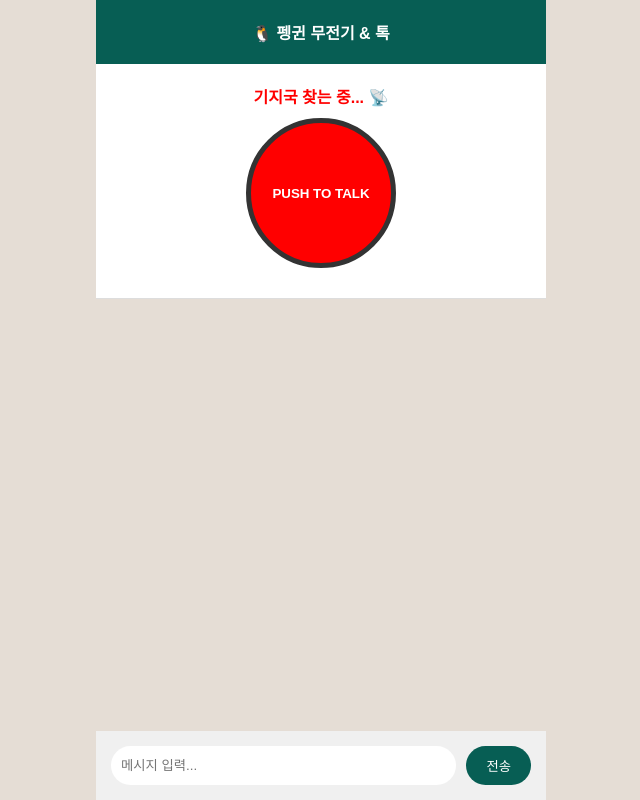
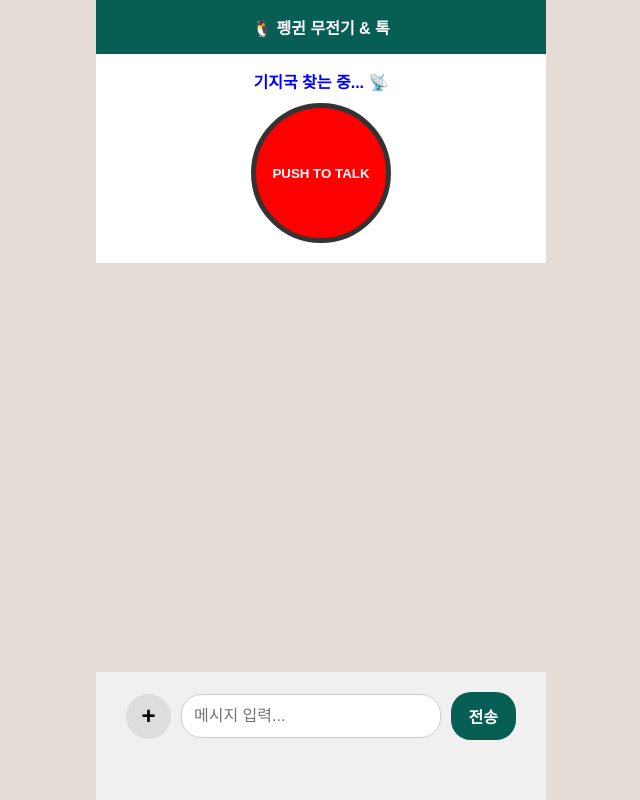
Before and after one commit to 1253senorita/penguin-walkie, a website: page public/index.html in a window 1280 px wide. Shown: the whole page, without its empty margins (319-959 px from the left). Drawn offline with nearby package versions, Linux system fonts and the light colour scheme; no server answers.

Commit message:
🐧 펭귄 무전기: 통합 전송 로직 및 60px 하단 패딩 적용 완료

```diff
--- a/public/index.html
+++ b/public/index.html
@@ -2,6 +2,7 @@
 <html>
 <head>
     <meta charset="UTF-8">
+    <meta name="viewport" content="width=device-width, initial-scale=1.0, maximum-scale=1.0, user-scalable=no">
     <title>펭귄 무전기</title>
     <link rel="stylesheet" href="style.css">
 </head>
@@ -9,15 +10,18 @@
     <div id="app-container">
         <header>🐧 펭귄 무전기 & 톡</header>
 
-        <div style="text-align: center; padding: 20px; border-bottom: 1px solid #ddd;">
-            <div id="status" style="font-weight: bold; color: red; margin-bottom: 10px;">기지국 찾는 중... 📡</div>
+        <div class="radio-section">
+            <div id="status">기지국 찾는 중... 📡</div>
             <button id="talkBtn">PUSH TO TALK</button>
         </div>
 
         <div id="chat-box"></div>
 
         <div id="input-area">
-            <input type="text" id="user-input" placeholder="메시지 입력...">
+            <label for="file-input" id="file-label">+</label>
+            <input type="file" id="file-input" accept="image/*" style="display: none;">
+
+            <input type="text" id="user-input" placeholder="메시지 입력..." autocomplete="off">
             <button id="send-btn">전송</button>
         </div>
     </div>
--- a/public/script.js
+++ b/public/script.js
@@ -1,29 +1,83 @@
+const socket = io();
+
 const sendBtn = document.getElementById('send-btn');
 const userInput = document.getElementById('user-input');
 const chatBox = document.getElementById('chat-box');
+const statusText = document.getElementById('status');
+const fileInput = document.getElementById('file-input');
 
-function addMessage(text, type) {
+// [추가] 사진을 전송 버튼 누르기 전까지 잠시 보관하는 변수
+let pendingImage = null;
+
+// [이벤트 수신: 서버 -> 뷰 창] 접속자 수 업데이트
+socket.on('user-count', (count) => {
+    if (statusText) {
+        statusText.innerText = `무전기 연결됨! 🐧 (현재 ${count}명 접속 중)`;
+        statusText.style.color = 'blue';
+    }
+});
+
+// 화면에 메시지/사진을 그리는 핵심 함수
+function addMessage(content, type, isImage = false) {
     const msgDiv = document.createElement('div');
     msgDiv.className = `message ${type}`;
-    msgDiv.innerText = text;
+    if (isImage) {
+        const img = document.createElement('img');
+        img.src = content;
+        img.style.maxWidth = "100%";
+        img.style.borderRadius = "10px";
+        msgDiv.appendChild(img);
+    } else {
+        msgDiv.innerText = content;
+    }
     chatBox.appendChild(msgDiv);
     chatBox.scrollTop = chatBox.scrollHeight;
 }
 
+// [이벤트 실행: 통합 전송] 버튼 클릭 시 호출
 async function handleSend() {
     const message = userInput.value.trim();
-    if (!message) return;
 
-    addMessage(message, 'user');
-    userInput.value = '';
+    // 1. 글자 전송 로직: 글자가 있으면 보냄
+    if (message) {
+        addMessage(message, 'user');
+        socket.emit('chat-message', { text: message });
+        userInput.value = ''; // 전송 후 입력창 비우기
+    }
 
-    // 테스트용 AI 응답 (나중에 실제 API 연결 예정)
-    setTimeout(() => {
-        addMessage(`펭귄 보미가 대답해요: "${message}"라고 하셨나요?`, 'ai');
-    }, 800);
+    // 2. 사진 전송 로직: 주머니에 사진이 있으면 보냄
+    if (pendingImage) {
+        addMessage(pendingImage, 'user', true);
+        socket.emit('chat-image', { image: pendingImage });
+        pendingImage = null; // 전송 완료 후 주머니 비우기
+        statusText.innerText = `무전기 연결됨! 🐧`; // 상태 원복
+        statusText.style.color = 'blue';
+    }
+
+    // 아무것도 입력 안 하고 버튼만 누른 경우 방어
+    if (!message && !pendingImage) return;
 }
 
+// [이벤트 실행: 사진 선택] 이제 바로 보내지 않고 '보관'만 합니다
+fileInput.addEventListener('change', (e) => {
+    const file = e.target.files[0];
+    if (!file) return;
+
+    const reader = new FileReader();
+    reader.onload = (event) => {
+        // [중요] 서버로 바로 쏘지 않고 변수에 저장만 함
+        pendingImage = event.target.result;
+
+        // 오빠, 사진을 골랐다는 걸 알 수 있게 상태창을 바꿔줄게요
+        statusText.innerText = "사진 준비 완료! 🖼️ 전송을 눌러주세요.";
+        statusText.style.color = "green";
+    };
+    reader.readAsDataURL(file);
+});
+
+// [이벤트 수신: 다른 펭귄의 데이터]
+socket.on('chat-message', (data) => { addMessage(data.text, 'ai'); });
+socket.on('chat-image', (data) => { addMessage(data.image, 'ai', true); });
+
 sendBtn.addEventListener('click', handleSend);
-userInput.addEventListener('keypress', (e) => {
-    if (e.key === 'Enter') handleSend();
-});
+userInput.addEventListener('keypress', (e) => { if (e.key === 'Enter') handleSend(); });
--- a/public/style.css
+++ b/public/style.css
@@ -1,18 +1,122 @@
-* { box-sizing: border-box; margin: 0; padding: 0; }
-body { font-family: sans-serif; background-color: #e5ddd5; display: flex; justify-content: center; height: 100vh; }
-#app-container { width: 100%; max-width: 450px; background: white; display: flex; flex-direction: column; }
-header { padding: 20px; background: #075e54; color: white; text-align: center; font-weight: bold; }
+* {
+    box-sizing: border-box;
+    margin: 0;
+    padding: 0;
+}
+
+body {
+    font-family: sans-serif;
+    background-color: #e5ddd5;
+    /* 화면이 옆으로 삐져나가지 않게 가로세로 고정 */
+    width: 100vw;
+    height: 100vh;
+    display: flex;
+    justify-content: center;
+    overflow: hidden; /* 전체 스크롤 방지 */
+    position: fixed; /* 폰에서 화면 밀림 방지 */
+}
+
+#app-container {
+    width: 100%;
+    max-width: 450px;
+    background: white;
+    display: flex;
+    flex-direction: column;
+    /* 폰 화면 높이에서 위아래 여백 없이 꽉 채우기 */
+    height: 100%;
+    position: relative;
+}
+
+header {
+    padding: 15px;
+    background: #075e54;
+    color: white;
+    text-align: center;
+    font-weight: bold;
+    flex-shrink: 0; /* 헤더 크기 고정 */
+}
+
+/* 무전기 영역 */
+.radio-section {
+    text-align: center;
+    padding: 15px;
+    background: #fff;
+    border-bottom: 1px solid #ddd;
+    flex-shrink: 0;
+}
+
+#status { font-weight: bold; color: blue; margin-bottom: 10px; font-size: 16px; }
 
 #talkBtn {
-    width: 150px; height: 150px; border-radius: 50%; background: red; color: white;
-    cursor: pointer; user-select: none; font-weight: bold; border: 5px solid #333; margin: 10px auto; display: block;
+    width: 140px; height: 140px; border-radius: 50%; background: red; color: white;
+    cursor: pointer; user-select: none; font-weight: bold; border: 5px solid #333;
+    margin: 5px auto; display: block;
 }
 
-#chat-box { flex: 1; overflow-y: auto; padding: 20px; display: flex; flex-direction: column; gap: 10px; background: #e5ddd5; }
-.message { padding: 10px 15px; border-radius: 15px; max-width: 80%; font-size: 14px; line-height: 1.4; }
+/* 채팅 영역 - 여기가 유연하게 늘어남 */
+#chat-box {
+    flex: 1;
+    overflow-y: auto;
+    padding: 15px;
+    display: flex;
+    flex-direction: column;
+    gap: 10px;
+    background: #e5ddd5;
+}
+
+.message { padding: 10px 15px; border-radius: 15px; max-width: 80%; font-size: 16px; line-height: 1.4; }
 .user { align-self: flex-end; background: #dcf8c6; }
 .ai { align-self: flex-start; background: #fff; border: 1px solid #ddd; }
 
-#input-area { padding: 15px; display: flex; gap: 10px; background: #f0f0f0; }
-#user-input { flex: 1; padding: 10px; border: none; border-radius: 20px; outline: none; }
-#send-btn { background: #075e54; color: white; border: none; padding: 10px 20px; border-radius: 20px; cursor: pointer; }
+
+
+#input-area {
+    display: flex;
+    gap: 10px;
+    background: #f0f0f0;
+    align-items: center;
+    flex-shrink: 0;
+    border-top: 1px solid #ddd;
+    width: 100%;
+    /* [오빠의 재단] 양옆 30px, 하단 안전여백 + 60px 적용 */
+    padding: 20px 30px calc(env(safe-area-inset-bottom) + 60px) 30px !important;
+}
+
+#file-label {
+    background: #ddd;
+    width: 45px;
+    height: 45px;
+    display: flex;
+    justify-content: center;
+    align-items: center;
+    border-radius: 50%;
+    font-size: 24px;
+    cursor: pointer;
+    font-weight: bold;
+    flex-shrink: 0;
+}
+
+#user-input {
+    flex: 1;
+    padding: 12px;
+    border: 1px solid #ccc;
+    border-radius: 20px;
+    outline: none;
+    font-size: 16px;
+    min-width: 0;
+}
+
+#send-btn {
+    background: #075e54;
+    color: white;
+    border: none;
+    padding: 12px 18px;
+    border-radius: 20px;
+    cursor: pointer;
+    font-weight: bold;
+    font-size: 16px;
+    flex-shrink: 0;
+    display: flex;
+    align-items: center;
+    justify-content: center;
+}
```
Also changed, not shown: server.js (+21 -8 lines).
